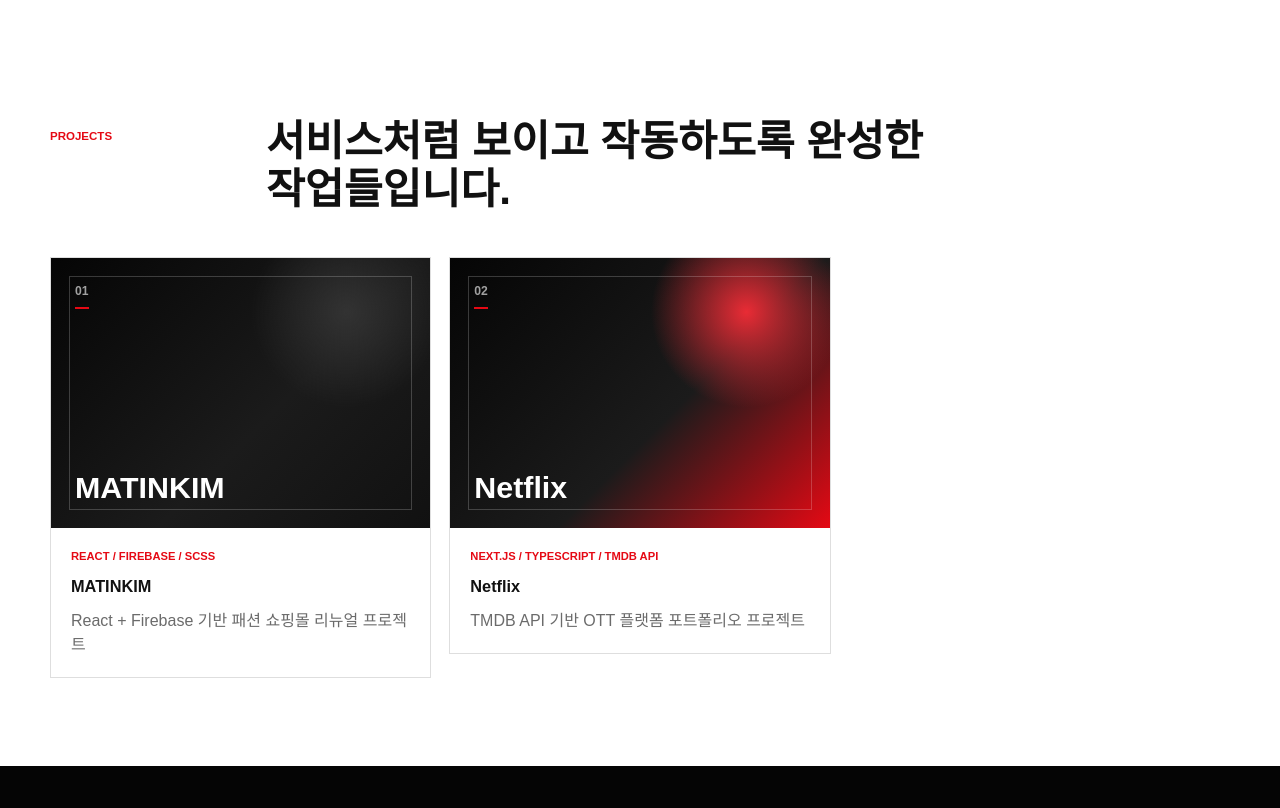
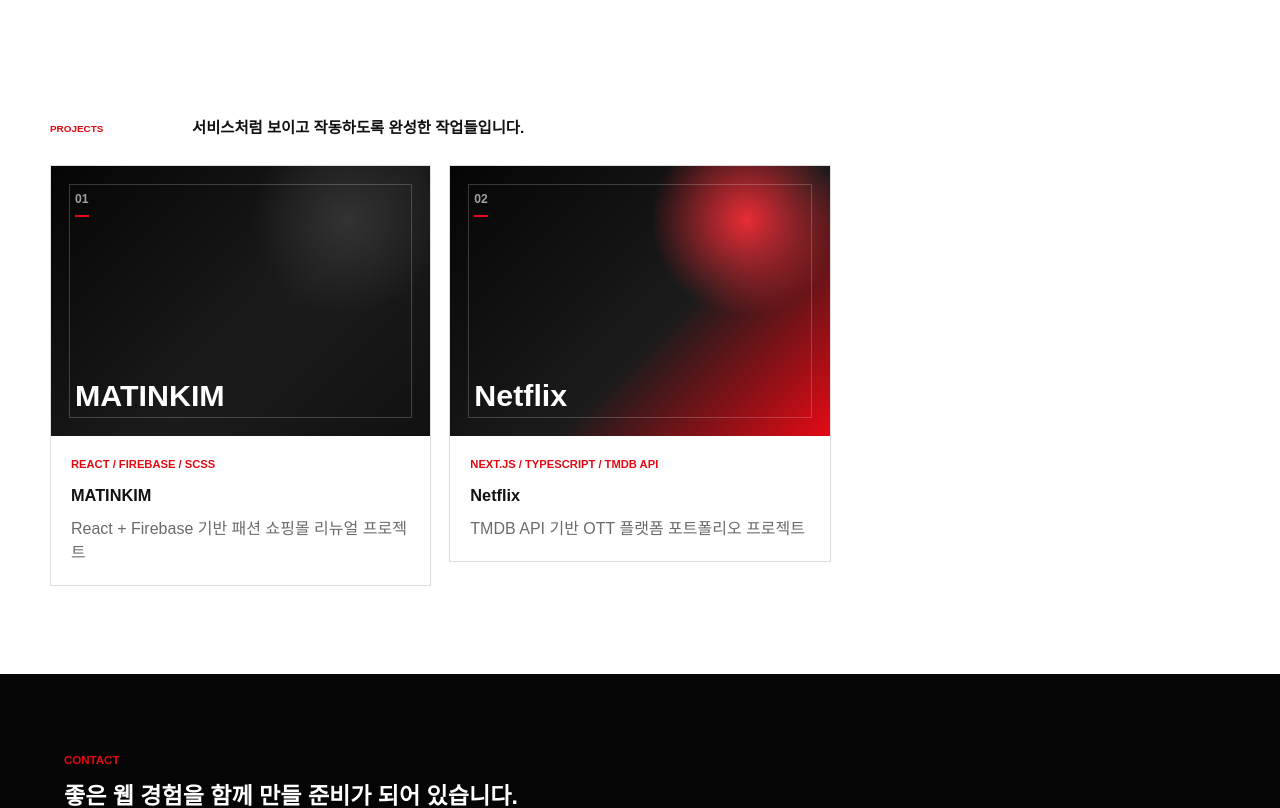
Before and after one commit to yejun123188/homepage, a Next.js app: page / in a window 1280 px wide. Shown: the part 2560-3368 px from the top of the page. Built offline with nearby package versions, Linux system fonts and the light colour scheme.

Commit message:
Adjust project and contact headings

```diff
--- a/src/components/common/Section.tsx
+++ b/src/components/common/Section.tsx
@@ -7,12 +7,13 @@
   title: string;
   children: ReactNode;
   className?: string;
+  headingClassName?: string;
 };
 
-export function Section({ id, eyebrow, title, children, className = "" }: SectionProps) {
+export function Section({ id, eyebrow, title, children, className = "", headingClassName = "" }: SectionProps) {
   return (
     <section id={id} className={`${styles.section} ${className}`} aria-labelledby={`${id}-title`}>
-      <div className={styles.heading}>
+      <div className={`${styles.heading} ${headingClassName}`}>
         <p>{eyebrow}</p>
         <h2 id={`${id}-title`}>{title}</h2>
       </div>
--- a/src/components/sections/ContactSection.module.scss
+++ b/src/components/sections/ContactSection.module.scss
@@ -16,11 +16,12 @@
   }
 
   h2 {
-    max-width: 760px;
+    max-width: none;
     margin: 0;
-    font-size: clamp(1.9rem, 4.2vw, 3.7rem);
-    line-height: 1.12;
+    font-size: clamp(0.78rem, 1.8vw, 1.55rem);
+    line-height: 1.32;
     letter-spacing: 0;
+    white-space: nowrap;
   }
 
   footer {
--- a/src/components/sections/ProjectsSection.module.scss
+++ b/src/components/sections/ProjectsSection.module.scss
@@ -1,3 +1,23 @@
+.projectsSection {
+  :global(#projects-title) {
+    max-width: none;
+    font-size: clamp(0.72rem, 1.2vw, 1.08rem);
+    line-height: 1.35;
+    white-space: nowrap;
+  }
+}
+
+.compactHeading {
+  grid-template-columns: 120px minmax(0, 1fr);
+  gap: 22px;
+  margin-bottom: 26px;
+
+  p {
+    margin-top: 4px;
+    font-size: 0.62rem;
+  }
+}
+
 .grid {
   display: grid;
   grid-template-columns: repeat(3, minmax(0, 1fr));
--- a/src/components/sections/ProjectsSection.tsx
+++ b/src/components/sections/ProjectsSection.tsx
@@ -14,7 +14,13 @@
 
   return (
     <>
-      <Section id="projects" eyebrow="Projects" title="서비스처럼 보이고 작동하도록 완성한 작업들입니다.">
+      <Section
+        id="projects"
+        eyebrow="Projects"
+        title="서비스처럼 보이고 작동하도록 완성한 작업들입니다."
+        className={styles.projectsSection}
+        headingClassName={styles.compactHeading}
+      >
         <div className={styles.grid}>
           {projects.map((project, index) => (
             <FadeIn key={project.id} delay={index * 0.05}>
```
